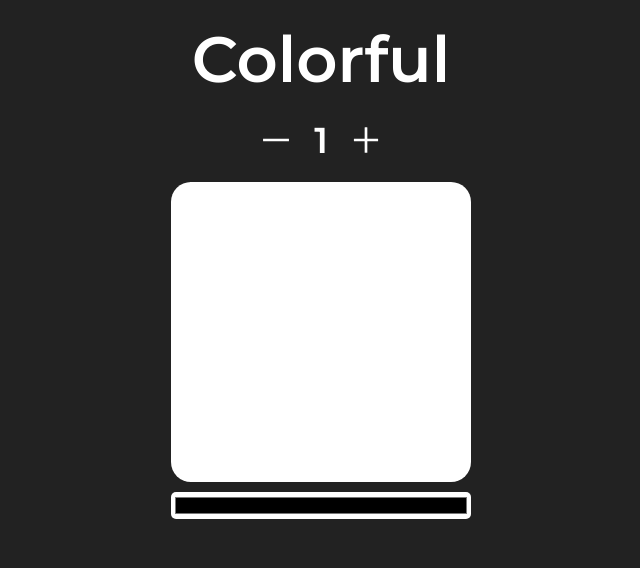
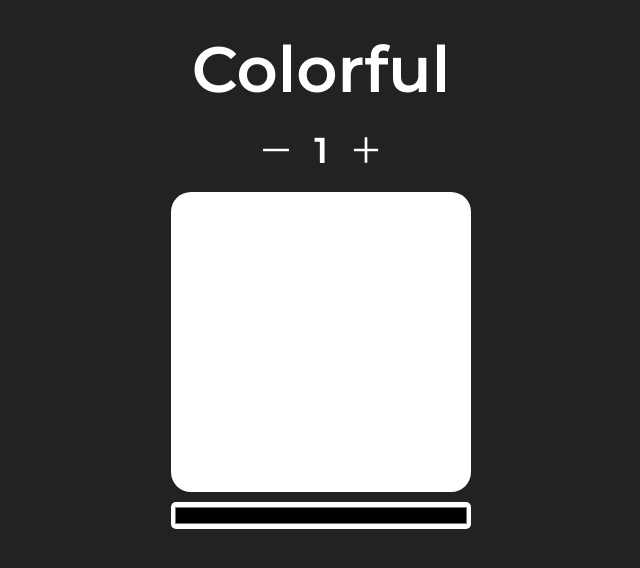
Before and after one commit to WouterLab/colorful, a React (Vite) app: page / in a window 1280 px wide. Shown: the top 568 px of the page, without its empty margins (319-959 px from the left). Built offline with nearby package versions, Linux system fonts and the light colour scheme; the HTML template or start-up script is replaced by a standard one.

Commit message:
bg color fix

```diff
--- a/src/App.module.scss
+++ b/src/App.module.scss
@@ -7,7 +7,7 @@
   align-items: center;
   width: 100%;
   height: 100%;
-  padding: 20px 0;
+  padding: 30px 0;
 
   background-color: #222;
   font-family: "Montserrat", sans-serif;
--- a/src/index.css
+++ b/src/index.css
@@ -91,5 +91,5 @@ video {
 html,
 body,
 #root {
-  height: 100%;
+  background-color: #222;
 }
```
